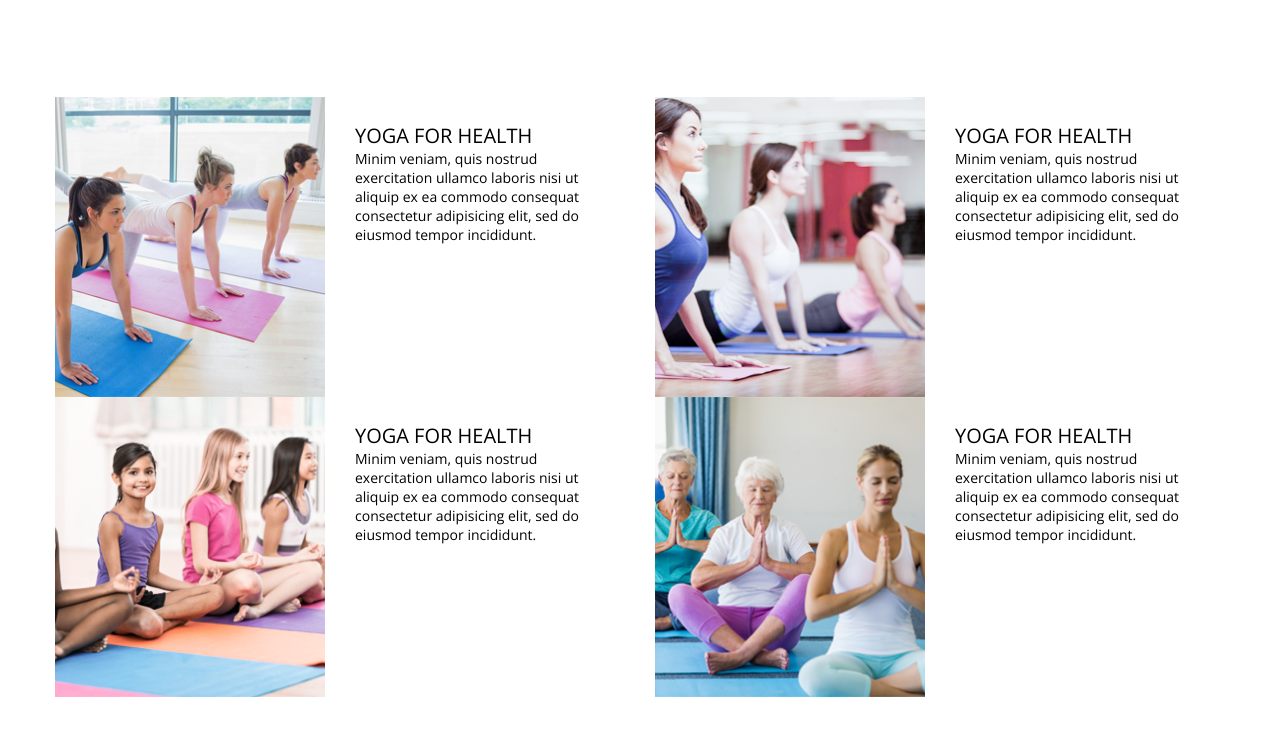
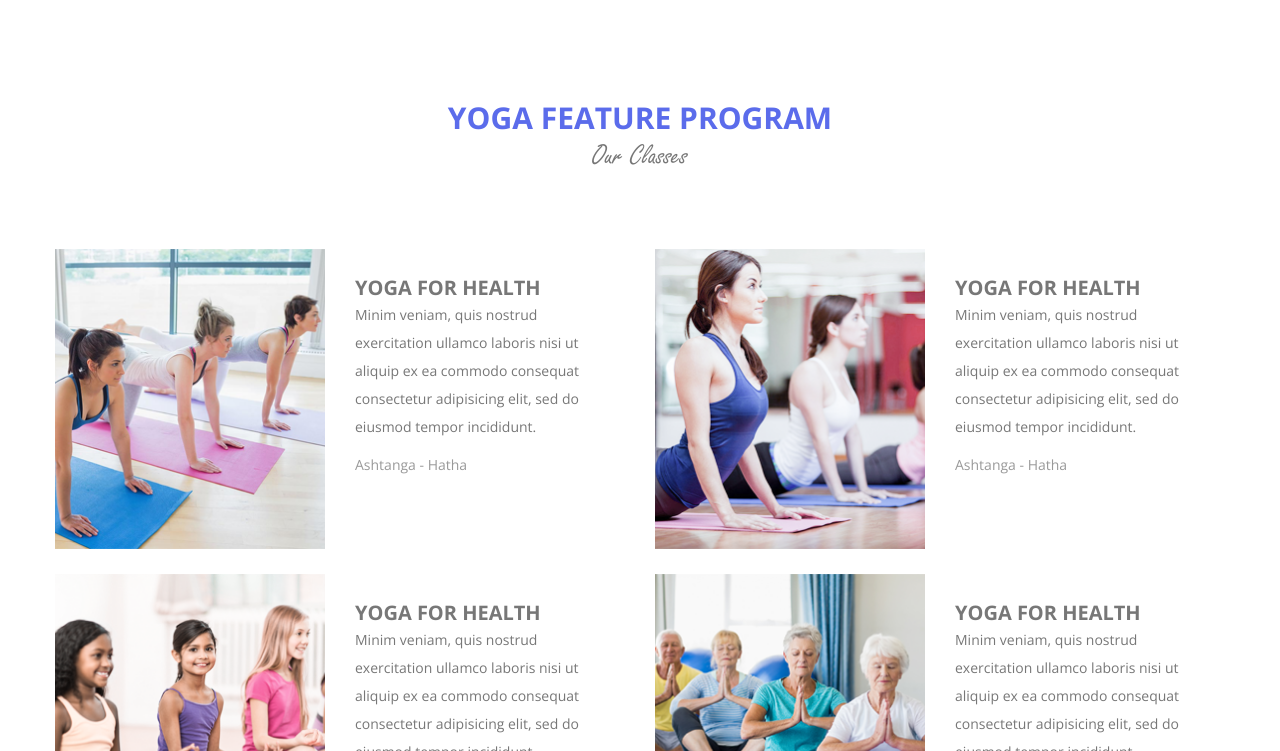
Before and after one commit to butkodenis/Yoga, a plain HTML site: page index.html in a window 1280 px wide. Shown: the part 49-800 px from the top of the page. Drawn offline with nearby package versions, Linux system fonts and the light colour scheme.

Commit message:
our class end

```diff
--- a/index.html
+++ b/index.html
@@ -35,16 +35,18 @@
 </nav>
 <section class="ourclass">
     <div class="container">
-
+        <h2>yoga feature program</h2>
+        <span>our classes</span>
         <div class="row">
             <div class="col-lg-6">
                 <div class="ourclass-block">
                     <div class="ourclass-block-img">
-                        <img src="images/Our-classes_1.png">
+                        <img class="ourclass-block-img-1" src="images/Our-classes_1.png">
                     </div>
                     <div class="ourclass-block-content">
                         <h3>Yoga For Health</h3>
                         <p>Minim veniam, quis nostrud exercitation ullamco laboris nisi ut aliquip ex ea commodo consequat consectetur adipisicing elit, sed do eiusmod tempor incididunt. </p>
+                        <p class="author">Ashtanga - Hatha</p>
                     </div>
 
                  </div>
@@ -52,34 +54,36 @@
             <div class="col-lg-6">
                 <div class="ourclass-block">
                     <div class="ourclass-block-img">
-                          <img src="images/Our-classes_2.png">
+                          <img class="ourclass-block-img-2" src="images/Our-classes_2.png">
                      </div>
                     <div class="ourclass-block-content">
                         <h3>Yoga For Health</h3>
                         <p>Minim veniam, quis nostrud exercitation ullamco laboris nisi ut aliquip ex ea commodo consequat consectetur adipisicing elit, sed do eiusmod tempor incididunt. </p>
+                        <p class="author">Ashtanga - Hatha</p>
                     </div>
                  </div>
             </div>
             <div class="col-lg-6">
                 <div class="ourclass-block">
                     <div class="ourclass-block-img">
-                          <img src="images/Our-classes_3.png">
+                          <img class="ourclass-block-img-3" src="images/Our-classes_3.png">
                      </div>
                     <div class="ourclass-block-content">
                         <h3>Yoga For Health</h3>
                         <p>Minim veniam, quis nostrud exercitation ullamco laboris nisi ut aliquip ex ea commodo consequat consectetur adipisicing elit, sed do eiusmod tempor incididunt. </p>
+                        <p class="author">Ashtanga - Hatha</p>
                     </div>
                  </div>
             </div>
             <div class="col-lg-6">
                 <div class="ourclass-block">
                     <div class="ourclass-block-img">
-                          <img src="images/Our-classes_4.png">
+                          <img class="ourclass-block-img-4" src="images/Our-classes_4.png">
                      </div>
                     <div class="ourclass-block-content">
                         <h3>Yoga For Health</h3>
                         <p>Minim veniam, quis nostrud exercitation ullamco laboris nisi ut aliquip ex ea commodo consequat consectetur adipisicing elit, sed do eiusmod tempor incididunt. </p>
-                    </div>
+                        <p class="author">Ashtanga - Hatha</p>
                  </div>
             </div>
 
--- a/src/sass/layout/_base.scss
+++ b/src/sass/layout/_base.scss
@@ -13,11 +13,16 @@ h1 {
 }
 h2 {
   font-size: $fs-h2;
+  font-weight: bold;
+  color:  $color-h2;
   text-transform: uppercase;
+  text-align: center;
+
 }
 h3 {
   font-size: $fs-h3;
   text-transform: uppercase;
+  font-weight:bold ;
 }
 
 h4 {
@@ -26,3 +31,16 @@ h4 {
   font-weight:bold ;
 
 }
+
+span {
+  font-family: FreestyleScript;
+  font-size: 30px;
+  text-align: center;
+  text-transform: capitalize;
+  margin: 0 auto;
+  display: block;
+}
+
+.author {
+  color: #999 ;
+}
--- a/src/sass/layout/partials/_ourclass.scss
+++ b/src/sass/layout/partials/_ourclass.scss
@@ -1,5 +1,13 @@
 .ourclass {
+  color: $color-text-ourclass;
+  .col-lg-6 {
+    margin-bottom: 25px;
+  }
+  .row {
+    margin-top: 75px;
+  }
   .ourclass-block {
+
     .ourclass-block-img {
       width: 270px;
       height: 300px;
@@ -12,10 +20,21 @@
         height: 270px;
         //overflow: hidden;
         position: relative;
-        left: -155px;
+
         height: 100%;
       }
-
+      .ourclass-block-img-1 {
+        left: -155px;
+      }
+      .ourclass-block-img-2 {
+        left: -95px;
+      }
+      .ourclass-block-img-3 {
+        left: -95px;
+      }
+      .ourclass-block-img-4 {
+        left: -30px;
+      }
     }
     .ourclass-block-content {
       padding: 25px 30px;
@@ -23,6 +42,10 @@
       float: right;
       //margin-right: -15px;
       max-height: 300px;
+      p {
+        margin-bottom: 10px;
+        line-height: 28px;
+      }
     }
   }
 }
--- a/src/sass/typography/_typography.scss
+++ b/src/sass/typography/_typography.scss
@@ -21,10 +21,10 @@
 //  font-style: normal;
 //  font-weight: normal;
 //}
-//@font-face {
-//  font-family: Playfair Display Bold;
-//  src: url(../fonts/Playfair_Display/PlayfairDisplay-Bold.ttf);
-//}
+@font-face {
+  font-family: FreestyleScript;
+  src: url(/fonts/FREESCPT.TTF);
+}
 //@font-face {
 //  font-family: Playfair Display Italic;
 //  src: url(../fonts/Playfair_Display/PlayfairDisplay-BoldItalic.ttf);
--- a/src/sass/util/variables/_colors.scss
+++ b/src/sass/util/variables/_colors.scss
@@ -42,6 +42,9 @@ $color-footer-bgr: #5b6ceb;
 //$color-team-font: #3c4761;
 //$color-team-font-ured: #55c2e9;
 $color-text-copyright: #b6befc;
+$color-text-ourclass:  #777;;
+$color-h2:  #5b6ceb;
+;
 
 // Special colors
 
```
Also changed, not shown: css/style.min.css, fonts/FREESCPT.TTF (added).
